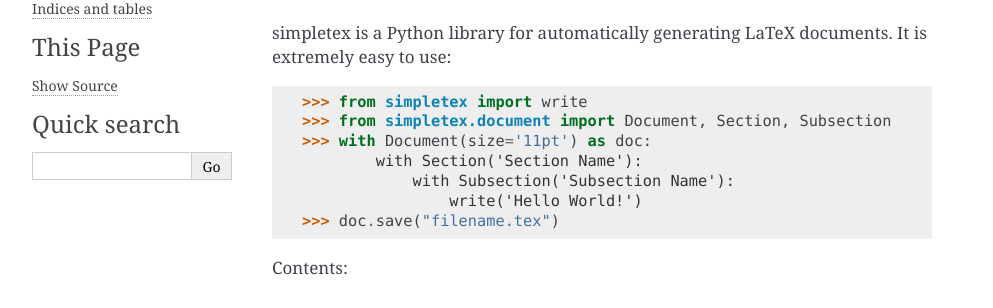
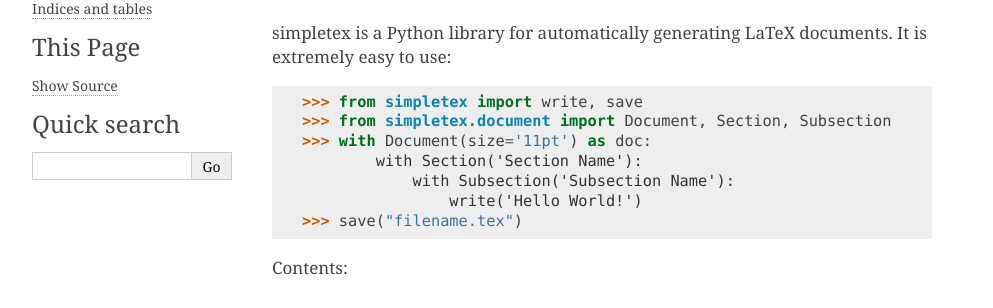
Before and after one commit to wgxli/simpletex, a Sphinx documentation site: the page built from docs/source/index.rst, in a window 1280 px wide. Shown: the part 138-446 px from the top of the page, without its empty margins (148-1141 px from the left). Built offline with Sphinx 7.4.7, drawn with Linux system fonts in a browser that asks for light colours.

Commit message:
Update index.rst

```diff
--- a/docs/source/index.rst
+++ b/docs/source/index.rst
@@ -5,13 +5,13 @@ simpletex is a Python library for automatically generating LaTeX documents. It i
 
 .. code-block:: python
 
-    >>> from simpletex import write
+    >>> from simpletex import write, save
     >>> from simpletex.document import Document, Section, Subsection
     >>> with Document(size='11pt') as doc:
             with Section('Section Name'):
                 with Subsection('Subsection Name'):
                     write('Hello World!')
-    >>> doc.save("filename.tex")
+    >>> save("filename.tex")
 
 Contents:
 
```
